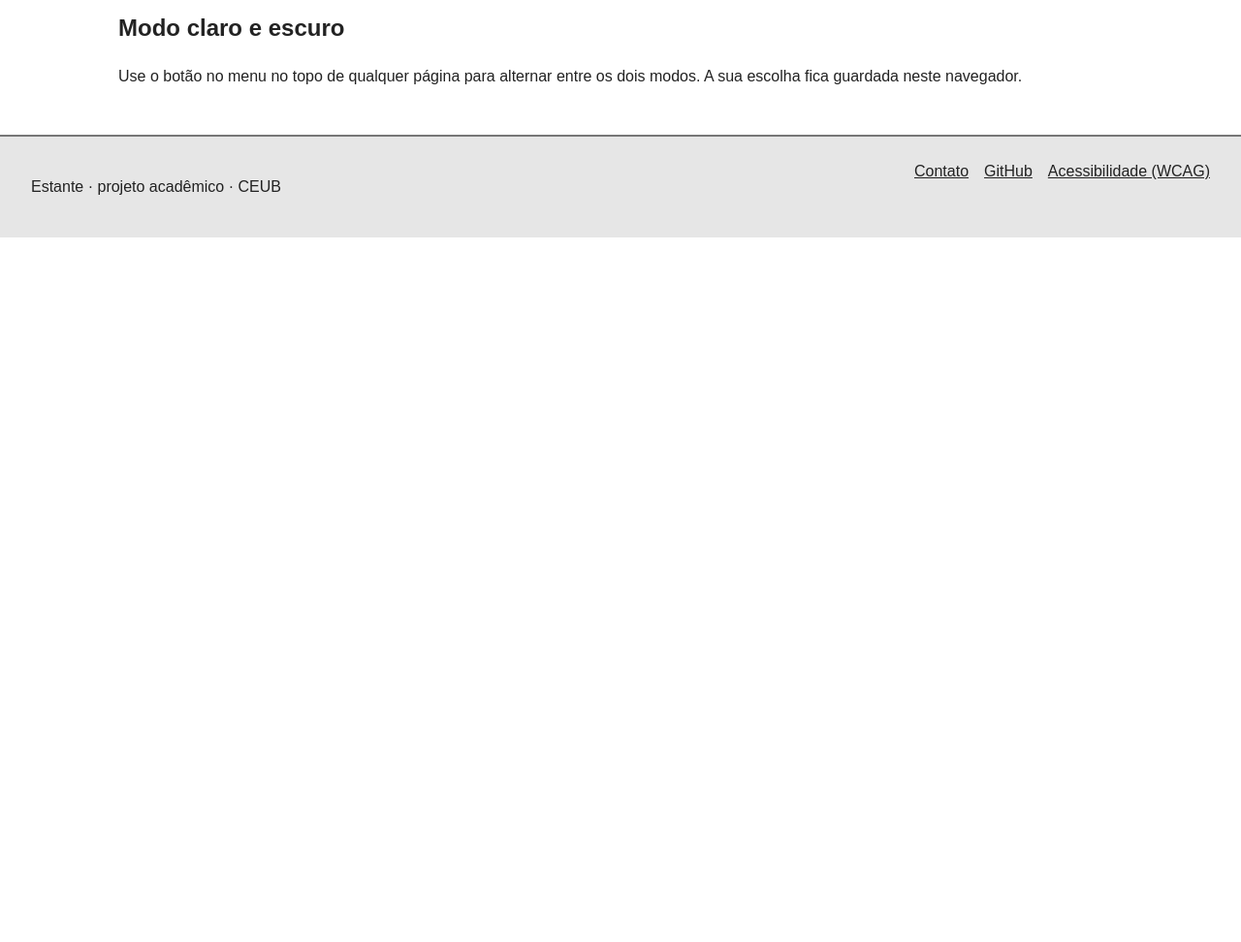
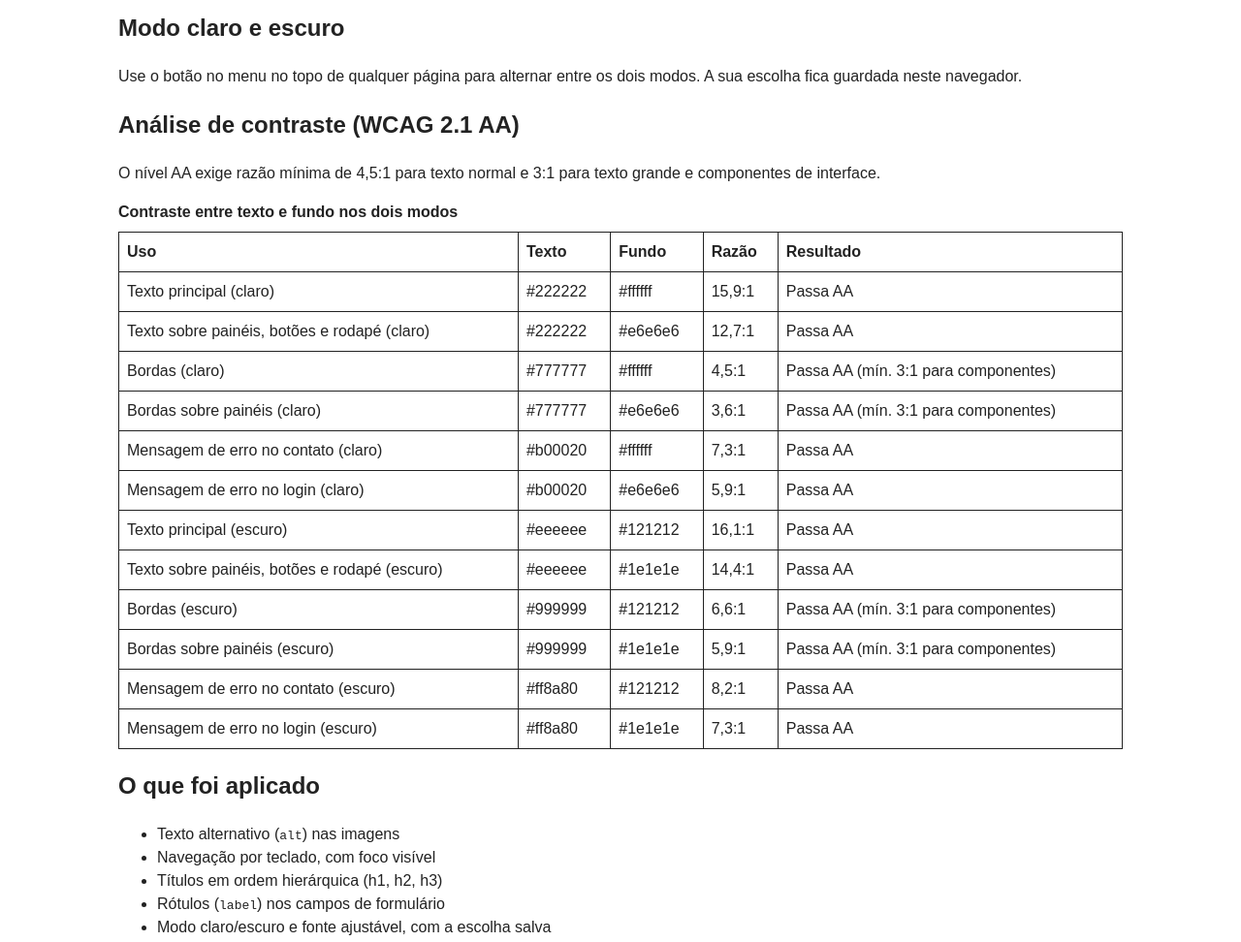
Before and after one commit to devxaviier/Projetos_Academicos, a plain HTML site: page estante/acessibilidade.html in a window 1280 px wide. Shown: the part 500-1472 px from the top of the page at 97% size. Before the commit the page ends 800 px from the top, so only its background shows below. Drawn offline with Linux system fonts and the light colour scheme.

Commit message:
v3: documentação e prints

```diff
--- a/estante/acessibilidade.html
+++ b/estante/acessibilidade.html
@@ -56,6 +56,127 @@
           dois modos. A sua escolha fica guardada neste navegador.
         </p>
       </section>
+
+      <section aria-labelledby="titulo-contraste">
+        <h2 id="titulo-contraste">Análise de contraste (WCAG 2.1 AA)</h2>
+        <p>
+          O nível AA exige razão mínima de 4,5:1 para texto normal e 3:1 para
+          texto grande e componentes de interface.
+        </p>
+        <div class="tabela-wrapper">
+          <table>
+            <caption>
+              Contraste entre texto e fundo nos dois modos
+            </caption>
+            <thead>
+              <tr>
+                <th scope="col">Uso</th>
+                <th scope="col">Texto</th>
+                <th scope="col">Fundo</th>
+                <th scope="col">Razão</th>
+                <th scope="col">Resultado</th>
+              </tr>
+            </thead>
+            <tbody>
+              <tr>
+                <td>Texto principal (claro)</td>
+                <td>#222222</td>
+                <td>#ffffff</td>
+                <td>15,9:1</td>
+                <td>Passa AA</td>
+              </tr>
+              <tr>
+                <td>Texto sobre painéis, botões e rodapé (claro)</td>
+                <td>#222222</td>
+                <td>#e6e6e6</td>
+                <td>12,7:1</td>
+                <td>Passa AA</td>
+              </tr>
+              <tr>
+                <td>Bordas (claro)</td>
+                <td>#777777</td>
+                <td>#ffffff</td>
+                <td>4,5:1</td>
+                <td>Passa AA (mín. 3:1 para componentes)</td>
+              </tr>
+              <tr>
+                <td>Bordas sobre painéis (claro)</td>
+                <td>#777777</td>
+                <td>#e6e6e6</td>
+                <td>3,6:1</td>
+                <td>Passa AA (mín. 3:1 para componentes)</td>
+              </tr>
+              <tr>
+                <td>Mensagem de erro no contato (claro)</td>
+                <td>#b00020</td>
+                <td>#ffffff</td>
+                <td>7,3:1</td>
+                <td>Passa AA</td>
+              </tr>
+              <tr>
+                <td>Mensagem de erro no login (claro)</td>
+                <td>#b00020</td>
+                <td>#e6e6e6</td>
+                <td>5,9:1</td>
+                <td>Passa AA</td>
+              </tr>
+              <tr>
+                <td>Texto principal (escuro)</td>
+                <td>#eeeeee</td>
+                <td>#121212</td>
+                <td>16,1:1</td>
+                <td>Passa AA</td>
+              </tr>
+              <tr>
+                <td>Texto sobre painéis, botões e rodapé (escuro)</td>
+                <td>#eeeeee</td>
+                <td>#1e1e1e</td>
+                <td>14,4:1</td>
+                <td>Passa AA</td>
+              </tr>
+              <tr>
+                <td>Bordas (escuro)</td>
+                <td>#999999</td>
+                <td>#121212</td>
+                <td>6,6:1</td>
+                <td>Passa AA (mín. 3:1 para componentes)</td>
+              </tr>
+              <tr>
+                <td>Bordas sobre painéis (escuro)</td>
+                <td>#999999</td>
+                <td>#1e1e1e</td>
+                <td>5,9:1</td>
+                <td>Passa AA (mín. 3:1 para componentes)</td>
+              </tr>
+              <tr>
+                <td>Mensagem de erro no contato (escuro)</td>
+                <td>#ff8a80</td>
+                <td>#121212</td>
+                <td>8,2:1</td>
+                <td>Passa AA</td>
+              </tr>
+              <tr>
+                <td>Mensagem de erro no login (escuro)</td>
+                <td>#ff8a80</td>
+                <td>#1e1e1e</td>
+                <td>7,3:1</td>
+                <td>Passa AA</td>
+              </tr>
+            </tbody>
+          </table>
+        </div>
+      </section>
+
+      <section aria-labelledby="titulo-praticas">
+        <h2 id="titulo-praticas">O que foi aplicado</h2>
+        <ul>
+          <li>Texto alternativo (<code>alt</code>) nas imagens</li>
+          <li>Navegação por teclado, com foco visível</li>
+          <li>Títulos em ordem hierárquica (h1, h2, h3)</li>
+          <li>Rótulos (<code>label</code>) nos campos de formulário</li>
+          <li>Modo claro/escuro e fonte ajustável, com a escolha salva</li>
+        </ul>
+      </section>
     </main>
 
     <footer class="rodape">
--- a/estante/css/style.css
+++ b/estante/css/style.css
@@ -339,3 +339,23 @@ button {
     grid-template-columns: 1fr;
   }
 }
+
+/* ===== Página de acessibilidade: tabela de contraste ===== */
+.tabela-wrapper {
+  overflow-x: auto;
+}
+table {
+  border-collapse: collapse;
+  width: 100%;
+}
+th,
+td {
+  border: 1px solid currentColor;
+  padding: 0.5rem;
+  text-align: left;
+}
+caption {
+  text-align: left;
+  font-weight: bold;
+  margin-bottom: 0.5rem;
+}
```
Also changed, not shown: estante/img/v3_acessibilidade.png (added), estante/img/v3_acessibilidade_wcag.png (added), estante/img/v3_catalogo.png (added), estante/img/v3_catalogo_filtro.png (added), estante/img/v3_contato.png (added), estante/img/v3_login.png (added), 1 other file.
